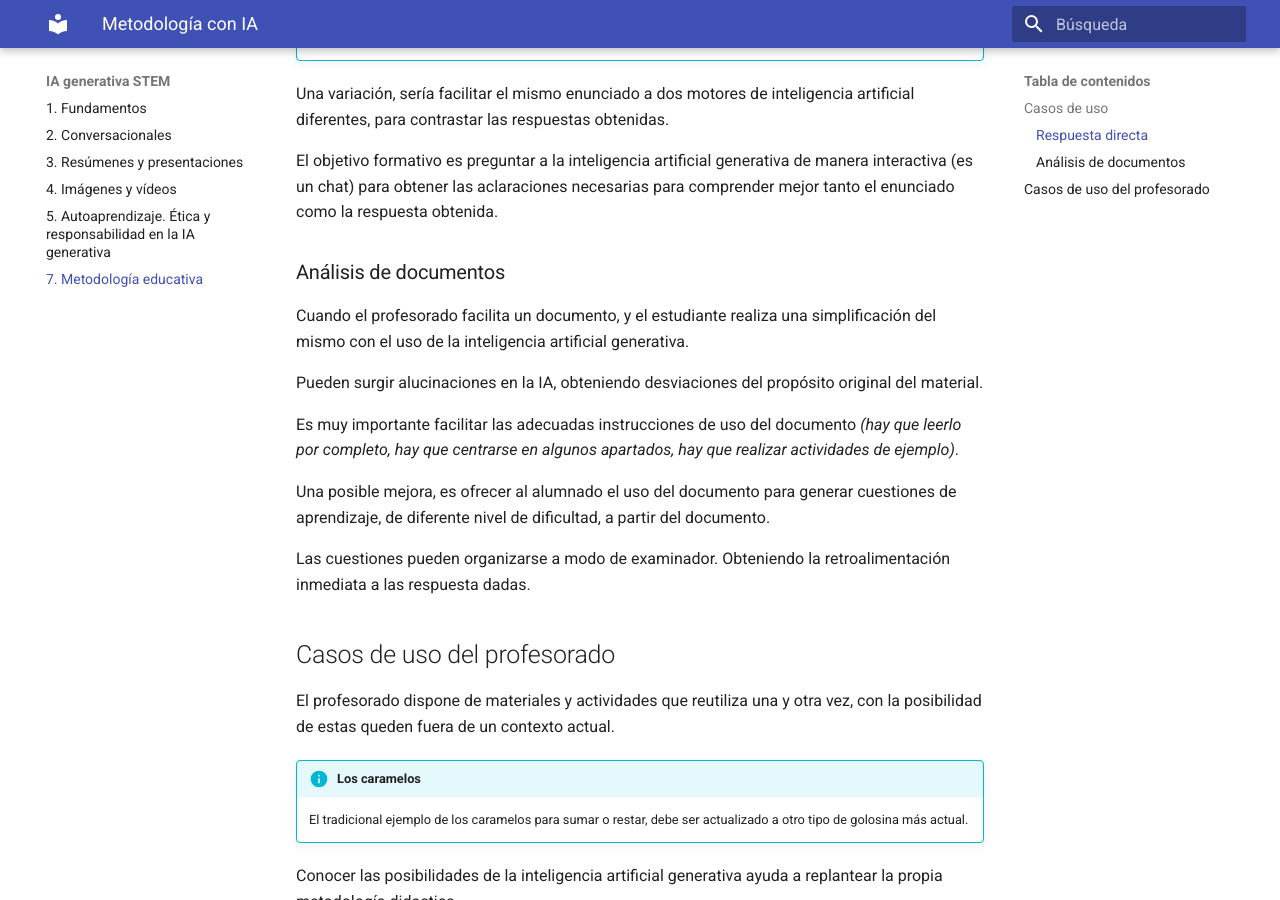
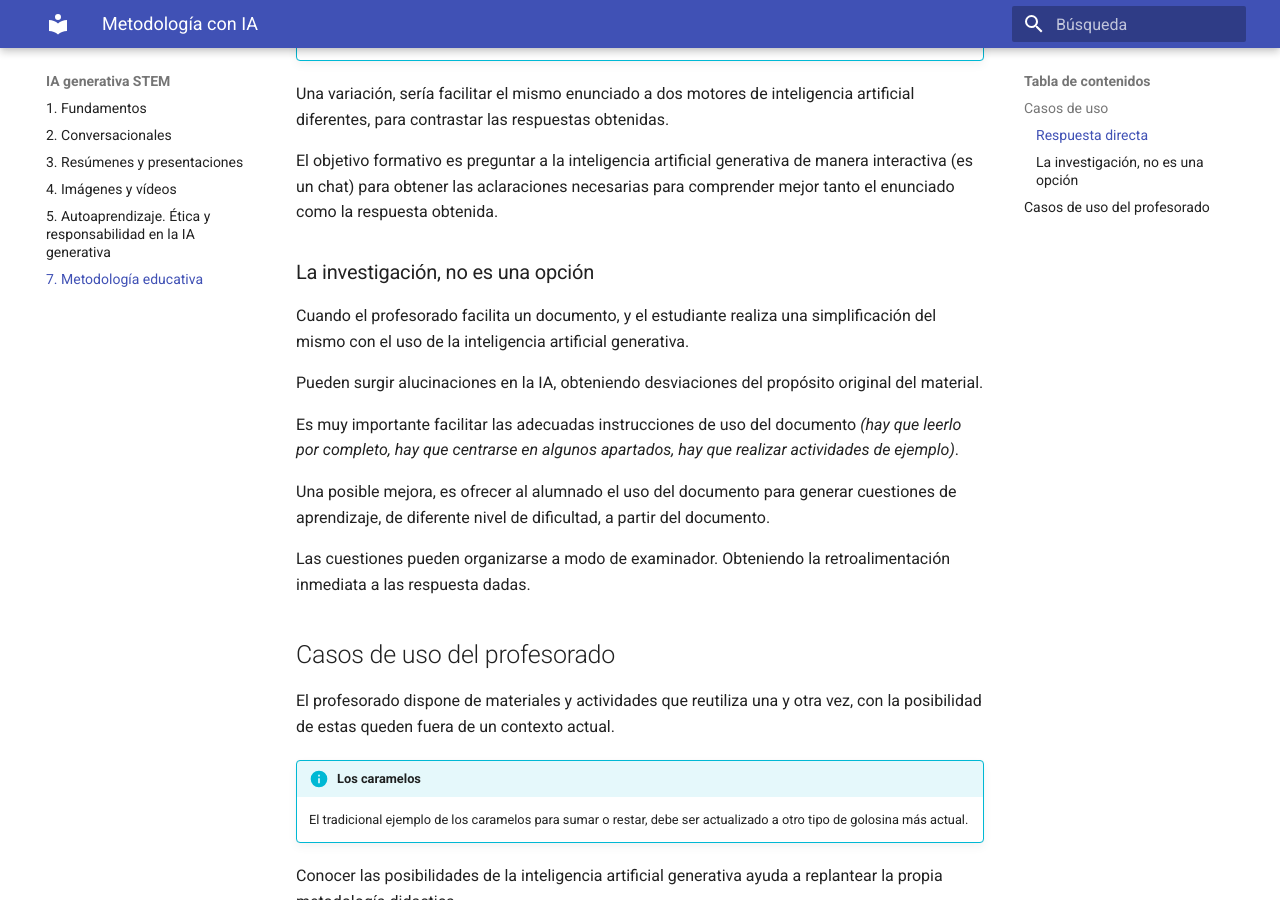
Before and after one commit to Formacion-RM/IAgenerativaSTEM, an MkDocs documentation site: the page built from docs/metodo.md, in a window 1280 px wide and 900 px high, scrolled down 1176 px. Built offline with MkDocs 1.6.1 and Material for MkDocs 9.7.7, drawn with Linux system fonts in a browser that asks for light colours.

Commit message:
cambio en metodo

```diff
--- a/docs/metodo.md
+++ b/docs/metodo.md
@@ -46,7 +46,7 @@ Una variación, sería facilitar el mismo enunciado a dos motores de inteligenci
 
 El objetivo formativo es preguntar a la inteligencia artificial generativa de manera interactiva (es un chat) para obtener las aclaraciones necesarias para comprender mejor tanto el enunciado como la respuesta obtenida.
 
-### Análisis de documentos
+### La investigación, no es una opción
 
 Cuando el profesorado facilita un documento, y el estudiante realiza una simplificación del mismo con el uso de la inteligencia artificial generativa.
 
```
